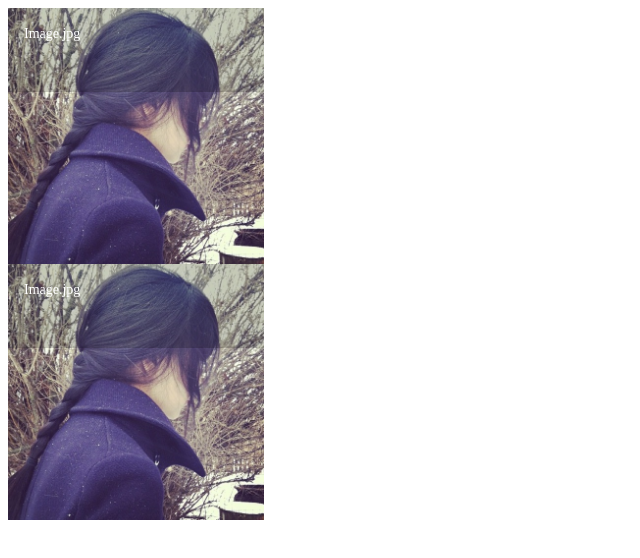
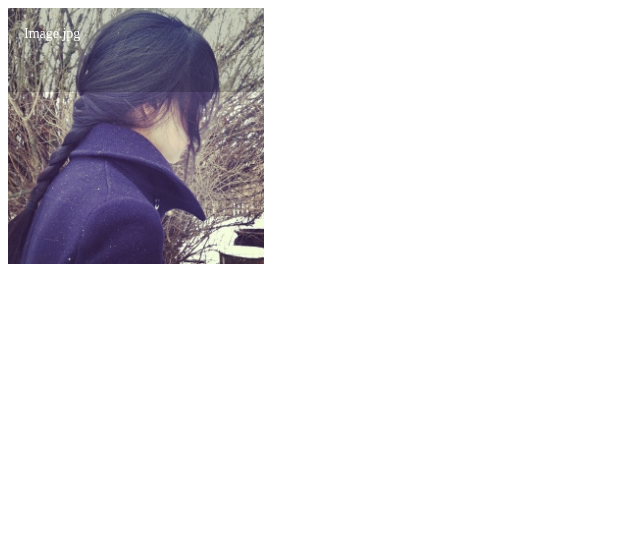
Before and after one commit to 70-10/player, a React app: page / in a window 1280 px wide. Shown: the top 558 px of the page, without its empty margins (0-640 px from the left). Built offline with nearby package versions, Linux system fonts and the light colour scheme.

Commit message:
[mod] add url props

```diff
--- a/src/App.jsx
+++ b/src/App.jsx
@@ -3,12 +3,11 @@
 import React from "react";
 import ReactDOM from "react-dom";
 
-import Card from "./components/Card";
+import Card from "./components/Card.jsx";
 
 ReactDOM.render(
   <div>
-    <Card />
-    <Card />
+    <Card url="./image_card.jpg"/>
   </div>,
   document.body
 );
--- a/src/components/Card.jsx
+++ b/src/components/Card.jsx
@@ -5,7 +5,7 @@ import React from "react";
 export default class Card extends React.Component {
 
   render() {
-    const imgUrl = "./image_card.jpg"
+    const imgUrl = this.props.url;
     const cardImageStyle = {
       width: "256px",
       height: "256px",
```
